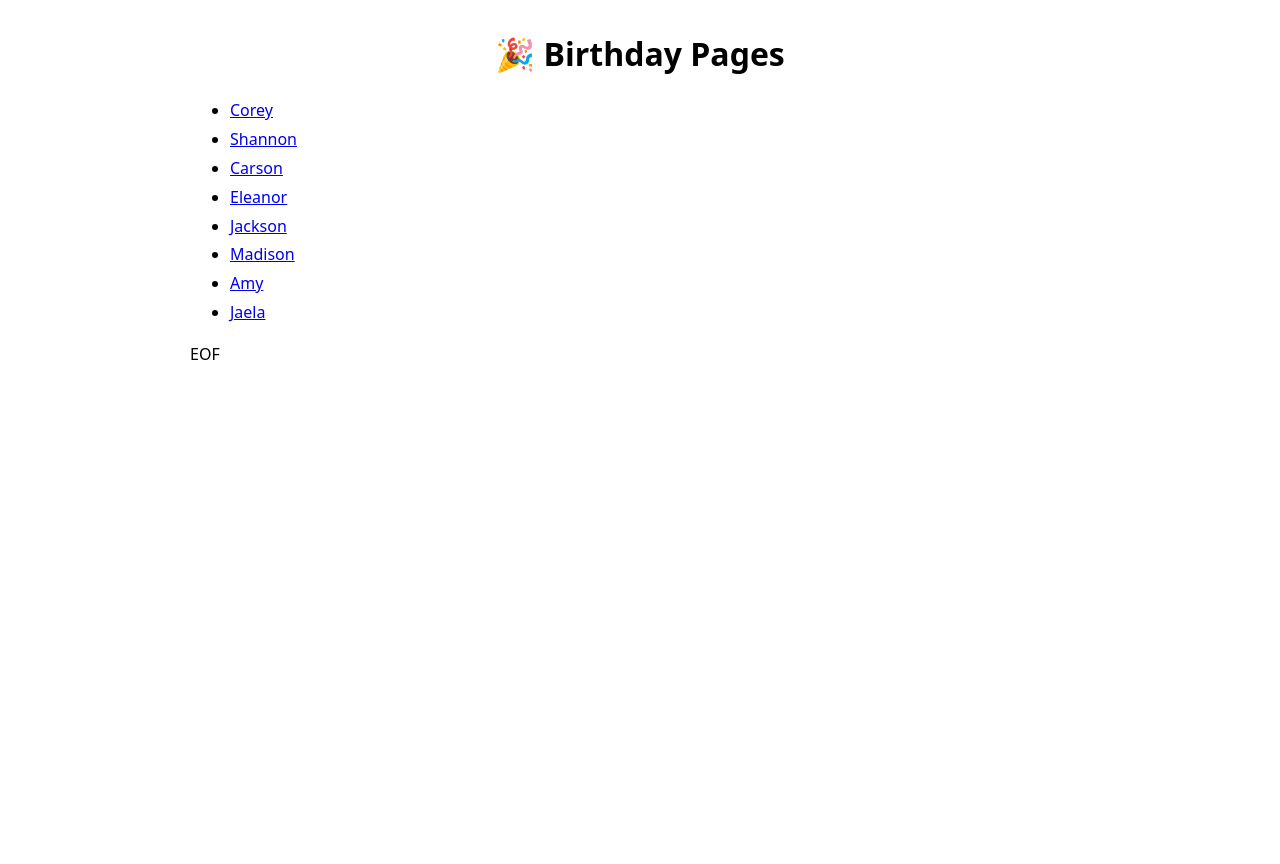
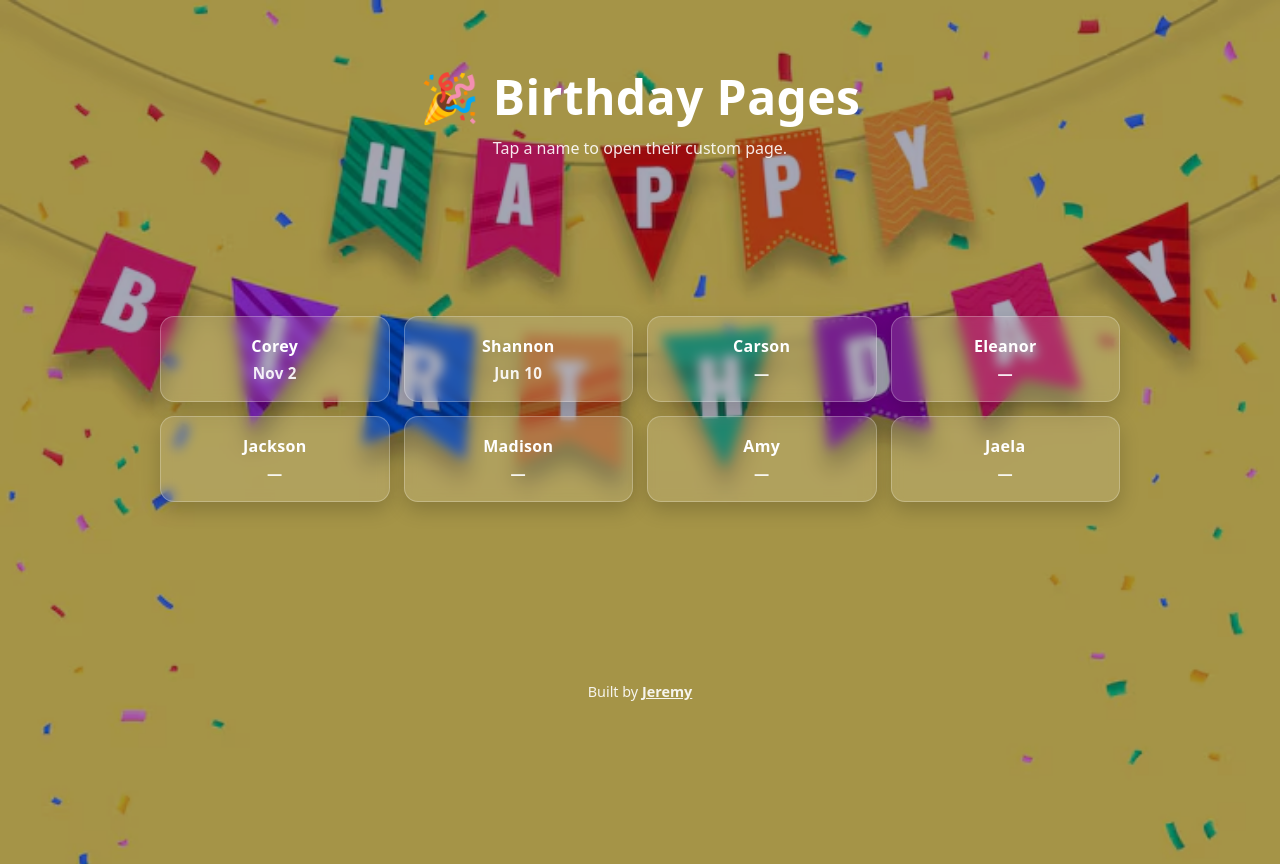
Before and after one commit to jnaugle101/birthdays-site, a plain HTML site: page index.html in a window 1280 px wide. Before the commit the page ends 800 px from the top, so only its background shows below. Drawn offline with Linux system fonts and the light colour scheme.

Commit message:
New landing page with background + cards

```diff
--- a/index.html
+++ b/index.html
@@ -5,23 +5,100 @@
   <meta name="viewport" content="width=device-width, initial-scale=1" />
   <title>Birthday Pages</title>
   <style>
-    body { font-family: system-ui, Arial; max-width: 900px; margin: 2rem auto; padding: 0 1rem; }
-    h1 { text-align: center; }
-    ul { line-height: 1.8; }
+    /* --- Background image + overlay --- */
+    :root { --overlay: rgba(0,0,40,.35); --card: rgba(255,255,255,.12); --card-border: rgba(255,255,255,.25); }
+    html, body { height: 100%; }
+    body {
+      margin: 0; color: #fff; font-family: system-ui, -apple-system, Segoe UI, Roboto, Arial, sans-serif;
+      display: grid; place-items: start center; padding: min(4vh, 40px) 16px;
+      background:
+        linear-gradient(var(--overlay), var(--overlay)),
+        url("bday.jpg") center/cover no-repeat fixed;
+    }
+
+    /* --- Header --- */
+    .hero { text-align: center; margin: clamp(16px, 4vh, 40px) 0 16px; }
+    .hero h1 { margin: 0 0 8px; font-size: clamp(28px, 5vw, 48px); letter-spacing: .4px; }
+    .hero p { margin: 0; opacity: .9; font-size: clamp(14px, 2.5vw, 16px); }
+
+    /* --- Cards grid --- */
+    .grid {
+      width: min(100%, 960px);
+      display: grid;
+      grid-template-columns: repeat(auto-fit, minmax(200px, 1fr));
+      gap: 14px;
+      margin: 18px auto 40px;
+    }
+    .card {
+      display: block;
+      padding: 18px 20px;
+      border-radius: 14px;
+      background: var(--card);
+      border: 1px solid var(--card-border);
+      text-decoration: none;
+      color: #fff;
+      font-weight: 800;                /* bold names */
+      letter-spacing: .3px;
+      text-align: center;
+      backdrop-filter: blur(6px);
+      transition: transform .15s ease, box-shadow .15s ease, background .15s ease;
+      box-shadow: 0 8px 20px rgba(0,0,0,.18);
+    }
+    .card:hover, .card:focus-visible {
+      transform: translateY(-2px) scale(1.02);
+      box-shadow: 0 12px 28px rgba(0,0,0,.26);
+      outline: none;
+    }
+    .tag {
+      display: block; margin-top: 6px; font-weight: 600; opacity: .9; font-size: .95rem;
+    }
+
+    /* --- Footer --- */
+    footer { opacity: .9; font-size: .9rem; margin: 18px 0 8px; }
+    footer a { color: #fff; font-weight: 700; }
   </style>
 </head>
 <body>
-  <h1>🎉 Birthday Pages</h1>
-  <ul>
-    <li><a href="Corey/">Corey</a></li>
-    <li><a href="Shannon/">Shannon</a></li>
-    <li><a href="Carson/">Carson</a></li>
-    <li><a href="Eleanor/">Eleanor</a></li>
-    <li><a href="Jackson/">Jackson</a></li>
-    <li><a href="Madison/">Madison</a></li>
-    <li><a href="Amy/">Amy</a></li>
-    <li><a href="Jaela/">Jaela</a></li>
-  </ul>
+  <header class="hero">
+    <h1>🎉 Birthday Pages</h1>
+    <p>Tap a name to open their custom page.</p>
+  </header>
+
+  <main class="grid">
+    <a class="card" href="Corey/">
+      Corey
+      <span class="tag">Nov 2</span>
+    </a>
+    <a class="card" href="Shannon/">
+      Shannon
+      <span class="tag">Jun 10</span>
+    </a>
+    <a class="card" href="Carson/">
+      Carson
+      <span class="tag">—</span>
+    </a>
+    <a class="card" href="Eleanor/">
+      Eleanor
+      <span class="tag">—</span>
+    </a>
+    <a class="card" href="Jackson/">
+      Jackson
+      <span class="tag">—</span>
+    </a>
+    <a class="card" href="Madison/">
+      Madison
+      <span class="tag">—</span>
+    </a>
+    <a class="card" href="Amy/">
+      Amy
+      <span class="tag">—</span>
+    </a>
+    <a class="card" href="Jaela/">
+      Jaela
+      <span class="tag">—</span>
+    </a>
+  </main>
+
+  <footer>Built by <a href="mailto:jeremyn24503@gmail.com">Jeremy</a></footer>
 </body>
 </html>
-EOF
```
Also changed, not shown: bday.jpg (added).
